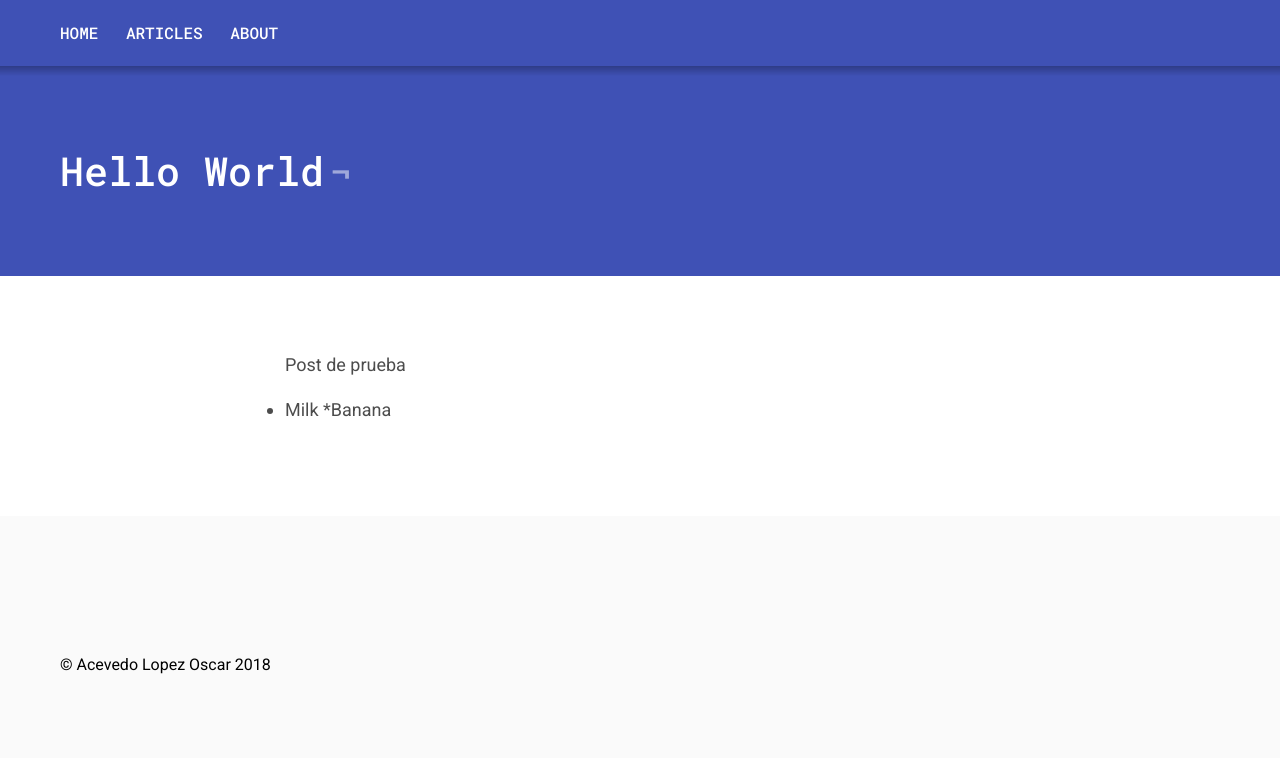
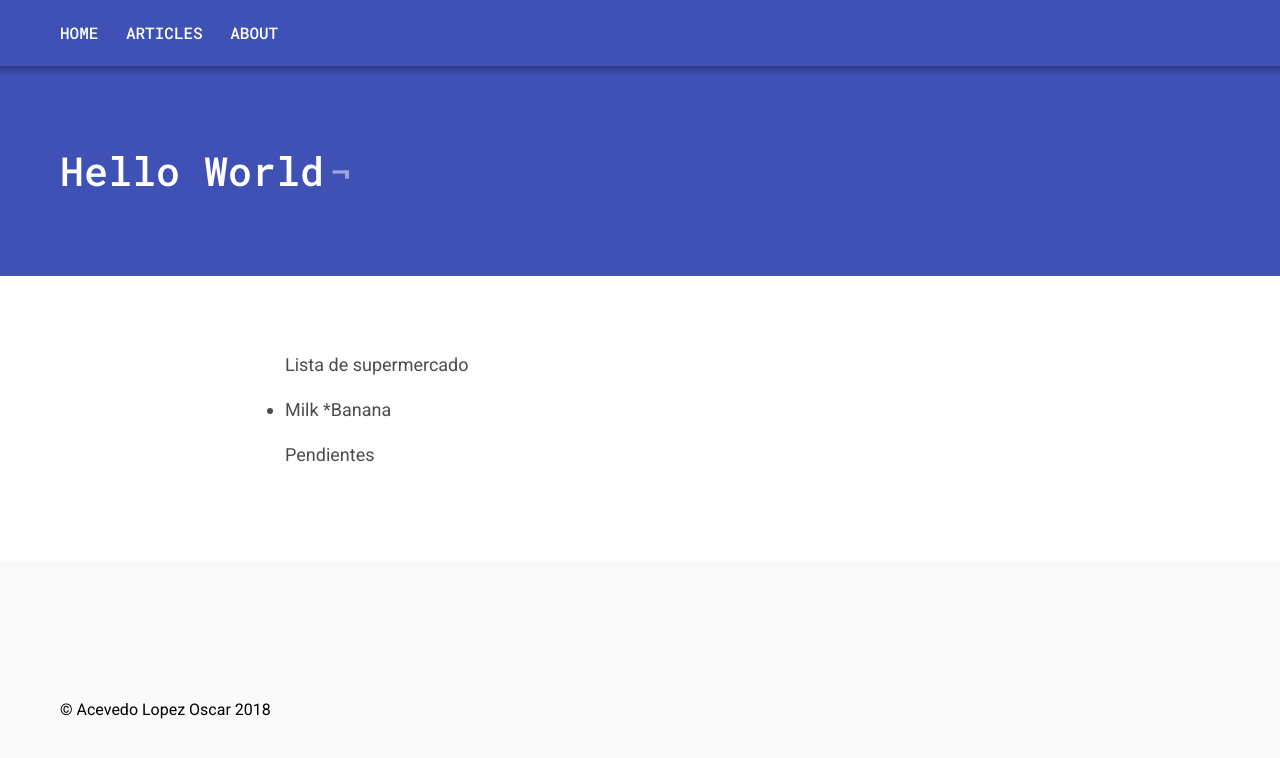
Before and after one commit to acevedo-oscar/acevedo-oscar, a Jekyll site: the page built from _posts/2018-09-01-Hello-World.markdown, in a window 1280 px wide. Shown: the top 758 px of the page. Built offline with Jekyll 4.4.1, drawn with Linux system fonts in a browser that asks for light colours; our own code applies the rules of GitHub Pages for plain Markdown files.

Commit message:
actualizacion

```diff
--- a/_posts/2018-09-01-Hello-World.markdown
+++ b/_posts/2018-09-01-Hello-World.markdown
@@ -1,4 +1,5 @@
-Post de prueba
-
+Lista de supermercado
 * Milk
 	*Banana
+
+Pendientes
```
